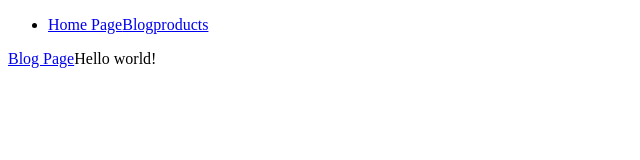
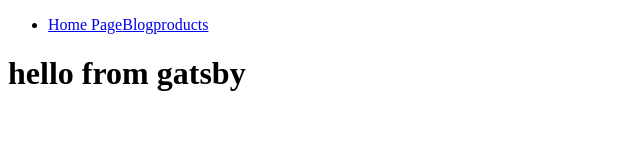
Before and after one commit to pixelstorm/gatsby-tutorial, a Gatsby site: page / in a window 1280 px wide. Shown: the whole page, without its empty margins (0-640 px from the left). Built offline with nearby package versions, Linux system fonts and the light colour scheme; Gatsby itself is replaced by a stand-in of ours.

Commit message:
incorporate a layout js file for more organised templates

```diff
--- /dev/null
+++ b/src/components/layout.js
@@ -0,0 +1,13 @@
+import React from "react"
+import Navbav from "./Navbav"
+
+const layout = ({ children }) => {
+  return (
+    <>
+      <Navbav />
+      <main>{children}</main>
+    </>
+  )
+}
+
+export default layout
--- a/src/pages/index.js
+++ b/src/pages/index.js
@@ -1,13 +1,8 @@
 import React from "react"
-import { Link } from "gatsby"
-import Navbav from "../components/Navbav"
+import Layout from "../components/layout"
 
-export default function Home() {
-  return (
-    <div>
-      <Navbav />
-      <Link to="blog">Blog Page</Link>
-      Hello world!
-    </div>
-  )
-}
+export default () => (
+  <Layout>
+    <h1>hello from gatsby</h1>
+  </Layout>
+)
```
Also changed, not shown: src/pages/blog.js (+3 -4 lines), src/pages/products.js (+9 -2 lines).
